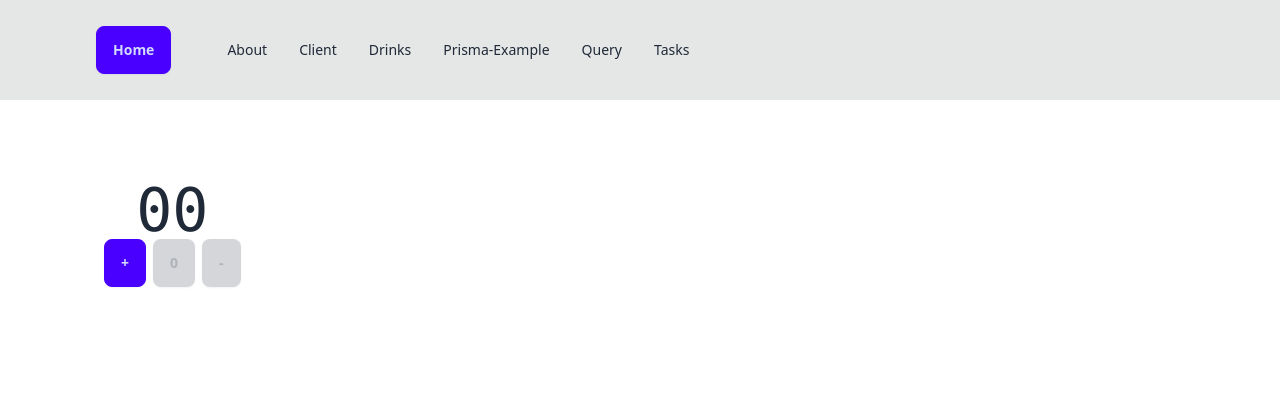
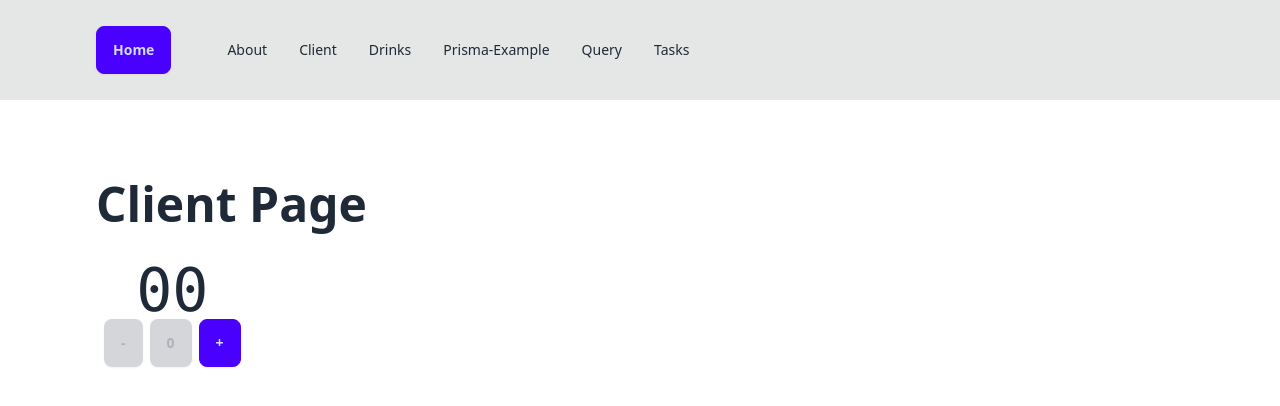
Before and after one commit to ChipLuxury-EWA/nextjs-course-smilga, a Next.js app: page /client in a window 1280 px wide. Shown: the top 406 px of the page. Built offline with nearby package versions, Linux system fonts and the light colour scheme.

Commit message:
minor fix

```diff
--- a/app/client/page.js
+++ b/app/client/page.js
@@ -4,22 +4,26 @@ import { useState } from "react";
 const Client = () => {
   const [count, setCount] = useState(0);
   return (
+    <>
+      <h1 className="text-5xl mb-8 font-bold">Client Page</h1>
+
       <div className="join join-vertical">
         <span className="countdown font-mono text-6xl mx-auto">
           <span style={{ "--value": `${count}` }}></span>
         </span>
         <div className="join">
-        <button className="btn btn-primary mx-2" disabled={count === 99} onClick={() => setCount(count + 1)}>
-          +
+          <button className="btn btn-primary mx-2" disabled={count === 0} onClick={() => setCount(count - 1)}>
+            -
           </button>
           <button className="btn btn-primary mx-2" disabled={count === 0} onClick={() => setCount(0)}>
             0
           </button>
-        <button className="btn btn-primary mx-2" disabled={count === 0} onClick={() => setCount(count - 1)}>
-          -
+          <button className="btn btn-primary mx-2" disabled={count === 99} onClick={() => setCount(count + 1)}>
+            +
           </button>
         </div>
       </div>
+    </>
   );
 };
 
```
Lines whose indentation alone changed are shown as unchanged.
